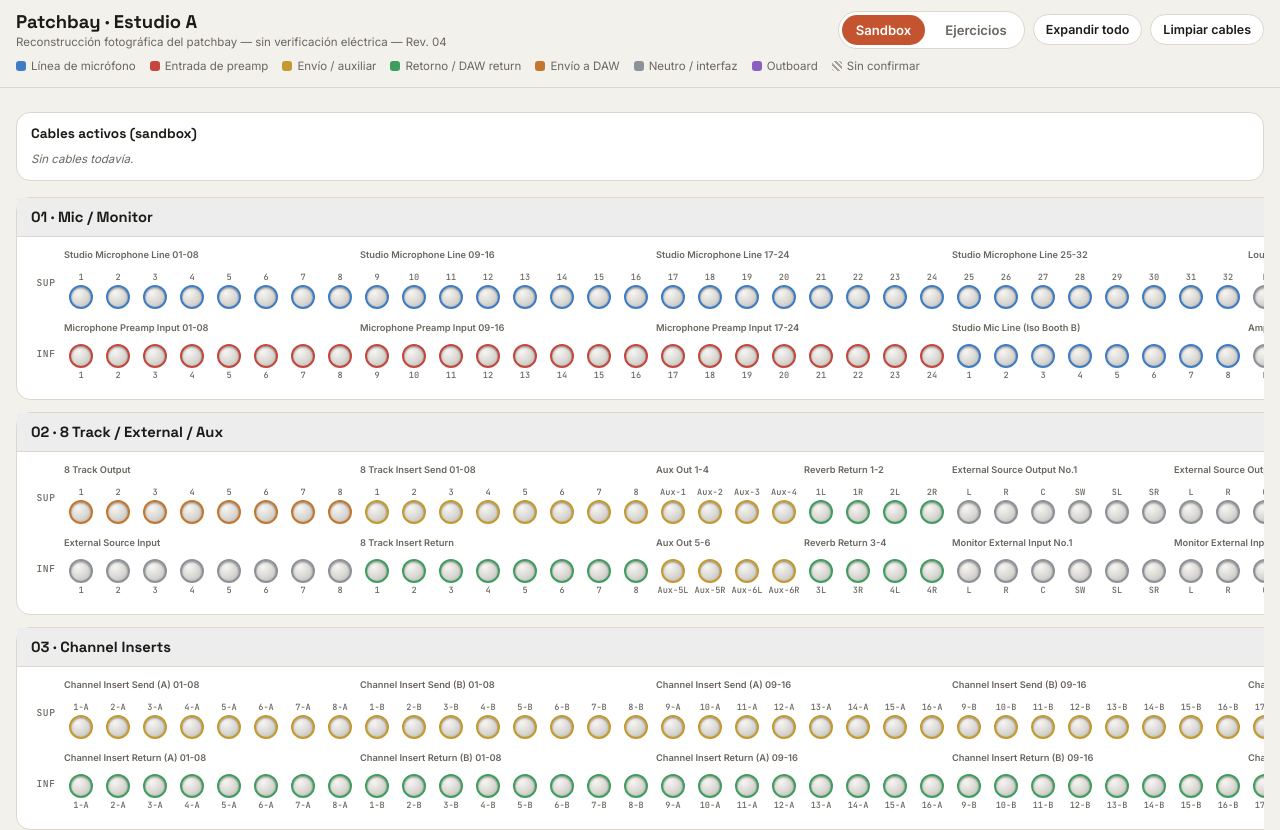
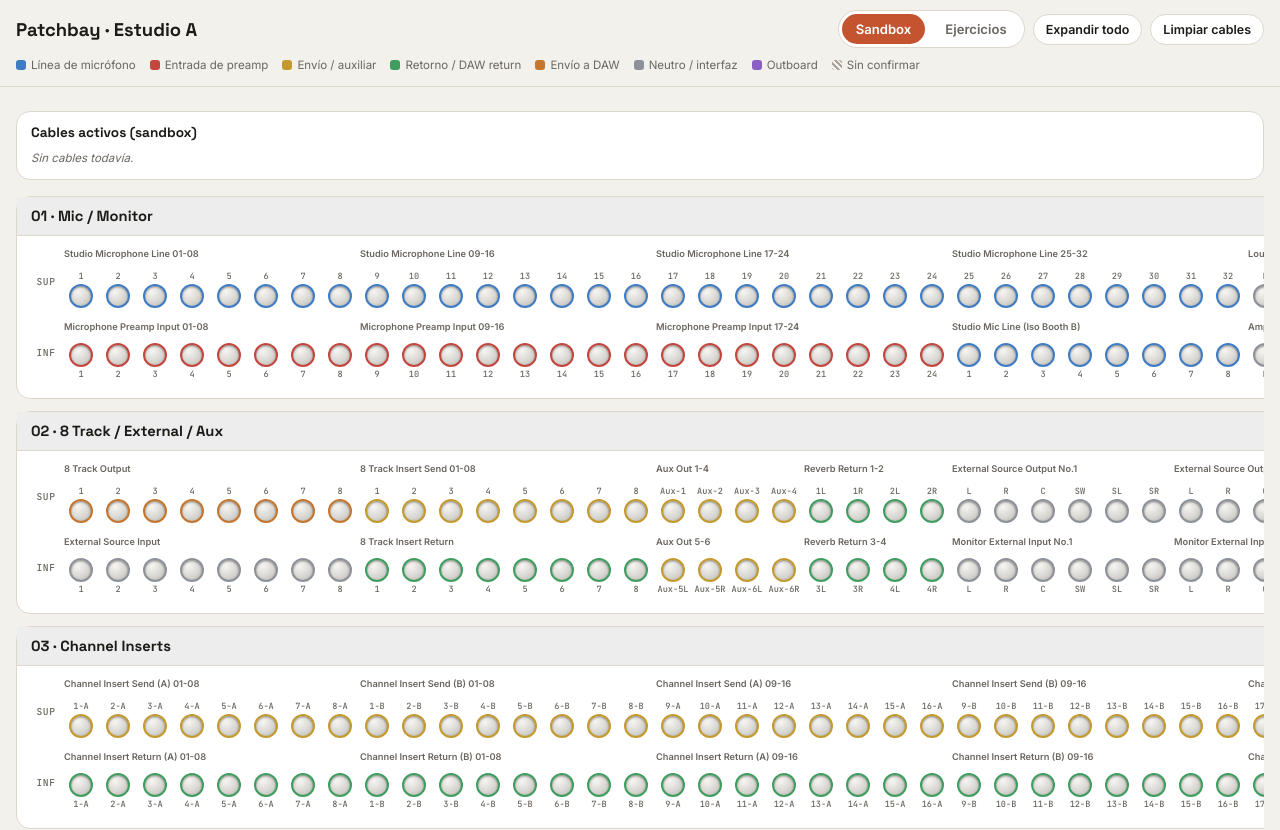
Before and after one commit to jrehlaender91/patchbay-estudio-a, a plain HTML site: page index.html in a window 1280 px wide. Shown: the top 830 px of the page. Drawn offline with Linux system fonts and the light colour scheme.

Commit message:
Quita el subtítulo de rev. del patchbay en el header
Co-Authored-By: Claude Sonnet 5 <noreply@anthropic.com>
Claude-Session: https://claude.ai/code/session_01KnFDVXCuUDuqoVaQCaUyM8

```diff
--- a/index.html
+++ b/index.html
@@ -134,7 +134,6 @@ details.patch[open] > summary::after{transform:rotate(90deg)}
   <div class="topRow">
     <div class="title">
       <h1>Patchbay · Estudio A</h1>
-      <small>Reconstrucción fotográfica del patchbay — sin verificación eléctrica — Rev. 04</small>
     </div>
     <div style="display:flex;gap:8px;align-items:center;flex-wrap:wrap">
       <div class="tabs">
```
